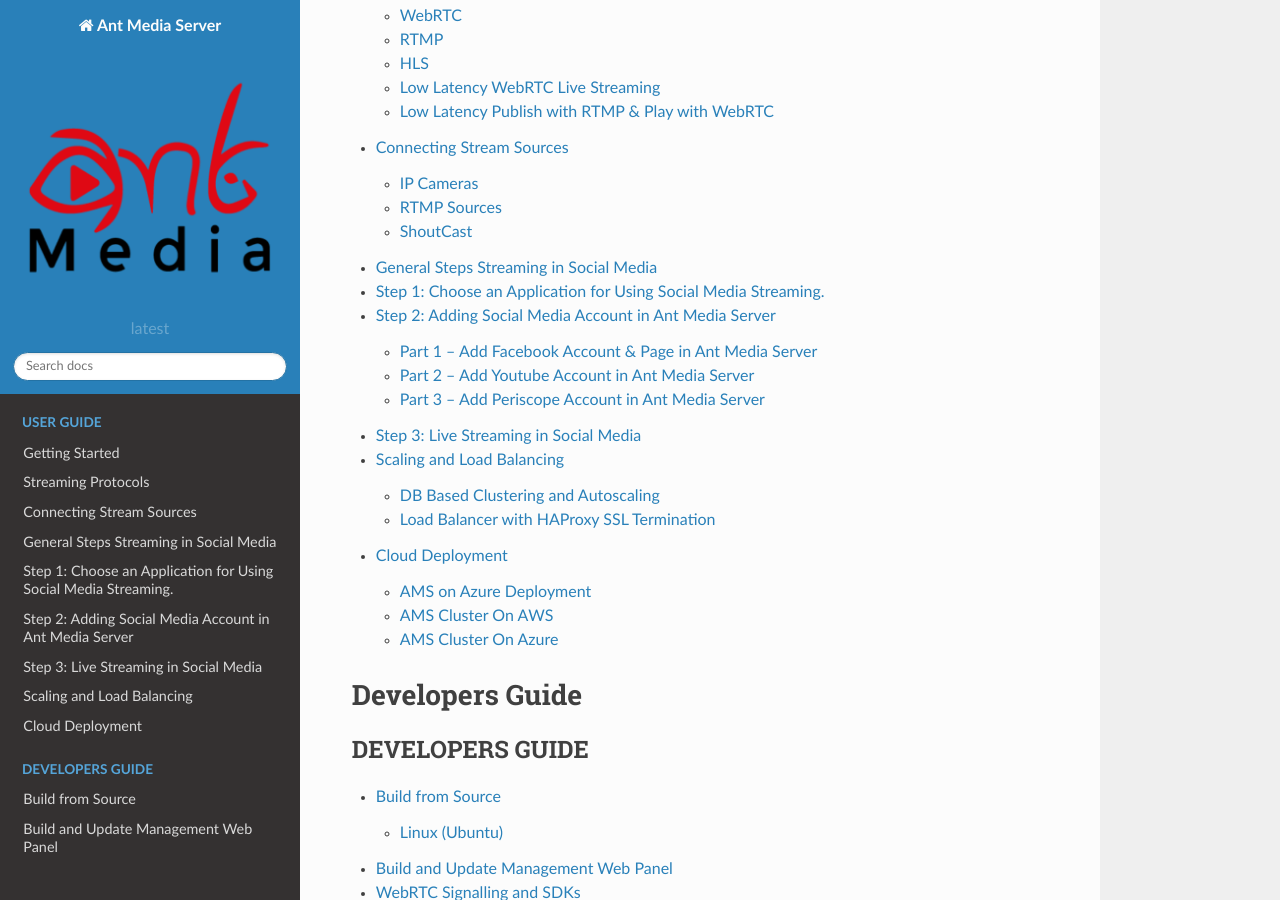
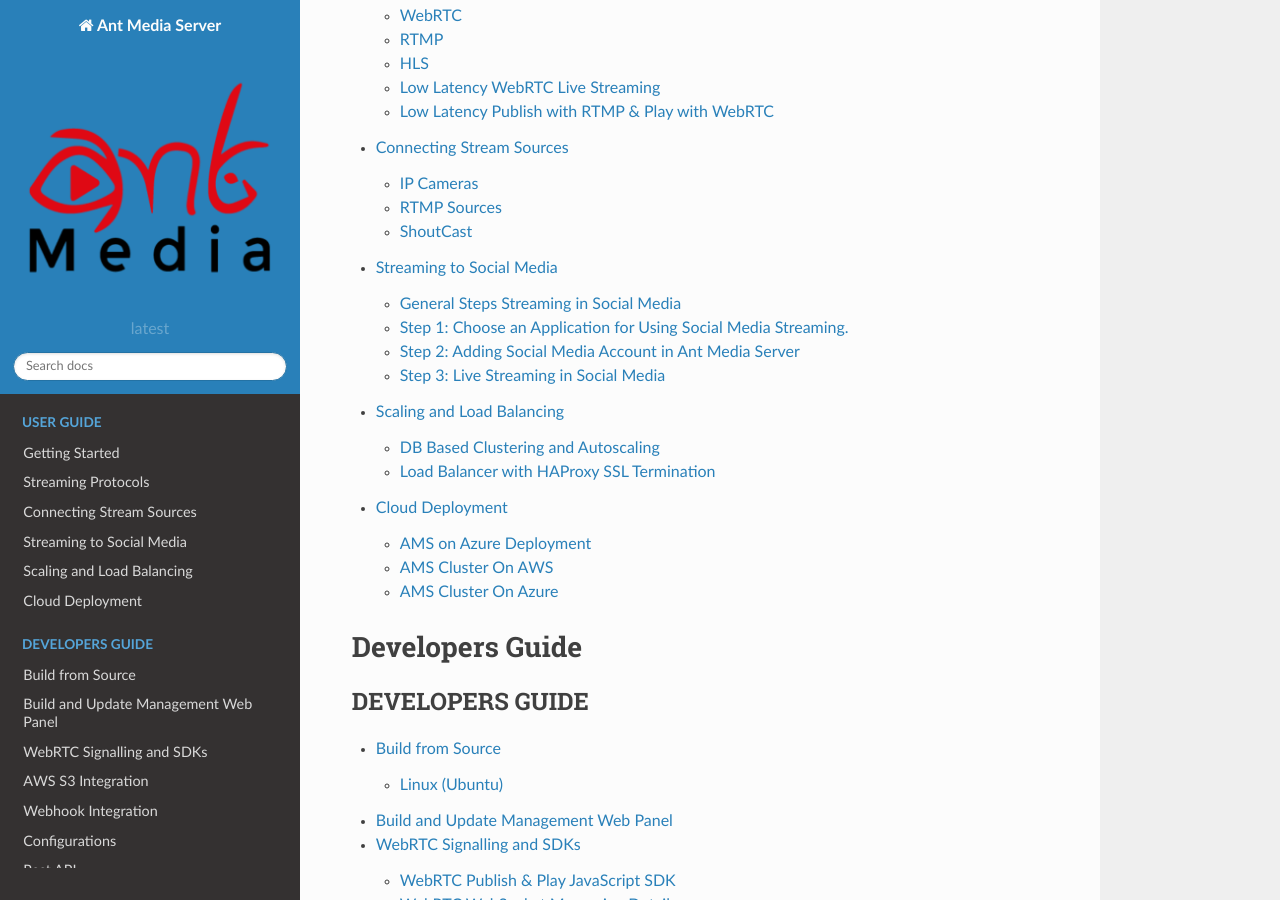
Before and after one commit to sachinmsahrma/Ant-Media-Docs, a Sphinx documentation site: the page built from docs/index.rst, in a window 1280 px wide and 900 px high, scrolled down 1127 px. Built offline with Sphinx 7.4.7 and the Read the Docs theme 2.0.0, drawn with Linux system fonts in a browser that asks for light colours.

Commit message:
Update Streaming-in-Social-Media.rst

```diff
--- a/docs/Streaming-in-Social-Media.rst
+++ b/docs/Streaming-in-Social-Media.rst
@@ -1,3 +1,5 @@
+Streaming to Social Media
+=========================
 General Steps Streaming in Social Media
 ---------------------------------------
 This guide describes how to live streaming in Social Media on Ant Media Server. This tutorial assumes that you have an Ant Media Server Enterprise Edition, or a trial Enterprise Edition.
```
